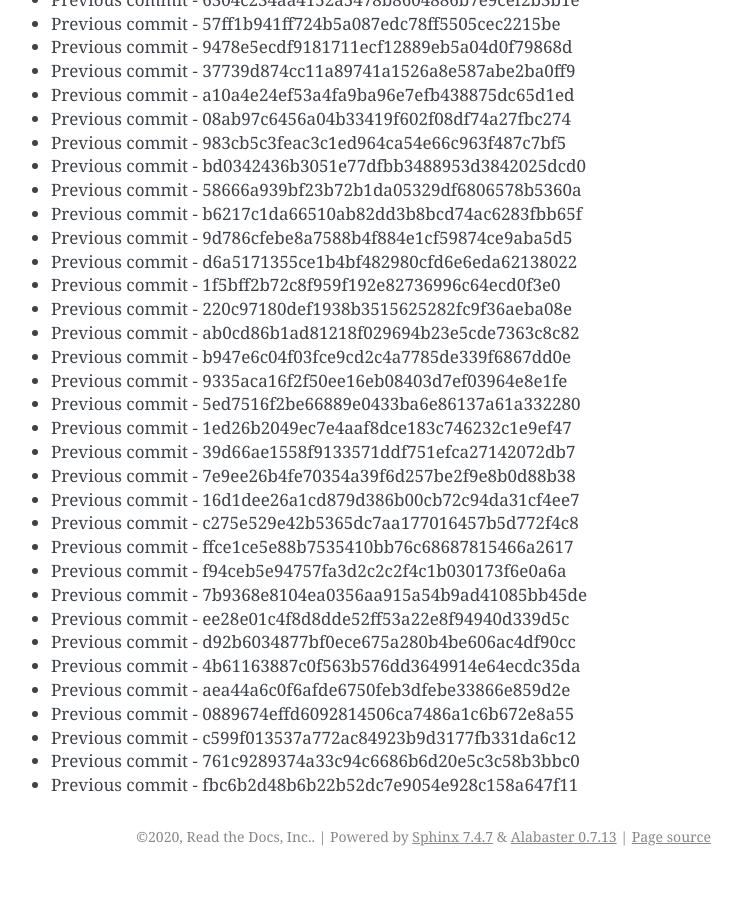
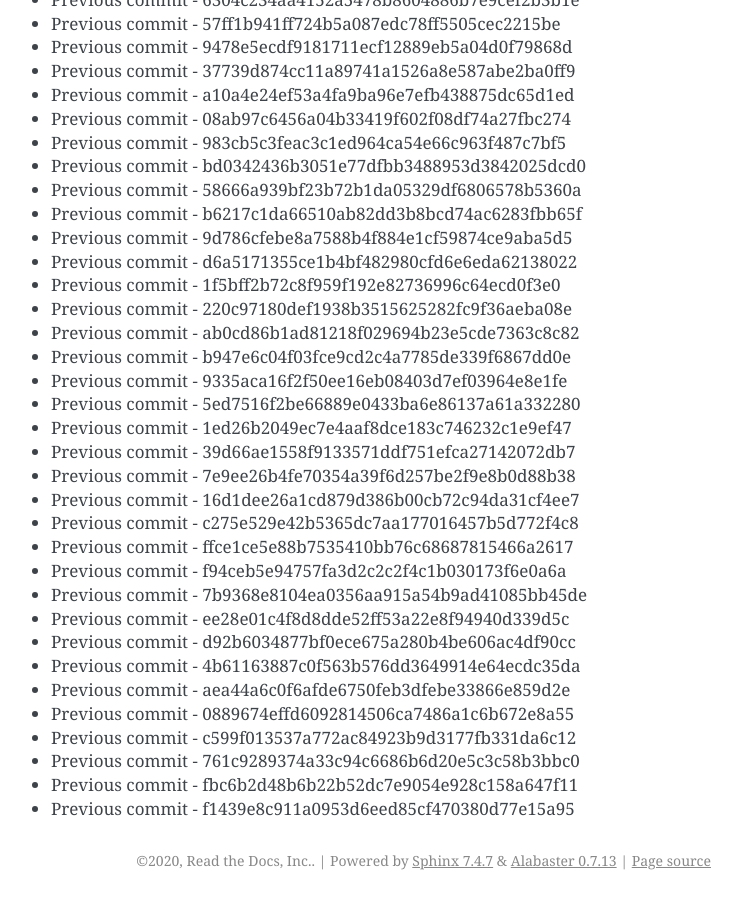
Before and after one commit to readthedocs/rtd-git-stresstest, a Sphinx documentation site: the page built from docs/updates.rst, in a window 1280 px wide and 900 px high, scrolled down 13625 px. Shown: the whole window, without its empty margins (399-1141 px from the left). Built offline with Sphinx 7.4.7, drawn with Linux system fonts in a browser that asks for light colours; before the commit the page ends 14501 px from its top, so only the background shows below that.

Commit message:
Generating commit from previous: f1439e8c911a0953d6eed85cf470380d77e15a95

```diff
--- a/docs/updates.rst
+++ b/docs/updates.rst
@@ -604,3 +604,4 @@ It can be tested for any performance characteristics.
 * Previous commit - c599f013537a772ac84923b9d3177fb331da6c12
 * Previous commit - 761c9289374a33c94c6686b6d20e5c3c58b3bbc0
 * Previous commit - fbc6b2d48b6b22b52dc7e9054e928c158a647f11
+* Previous commit - f1439e8c911a0953d6eed85cf470380d77e15a95
```
